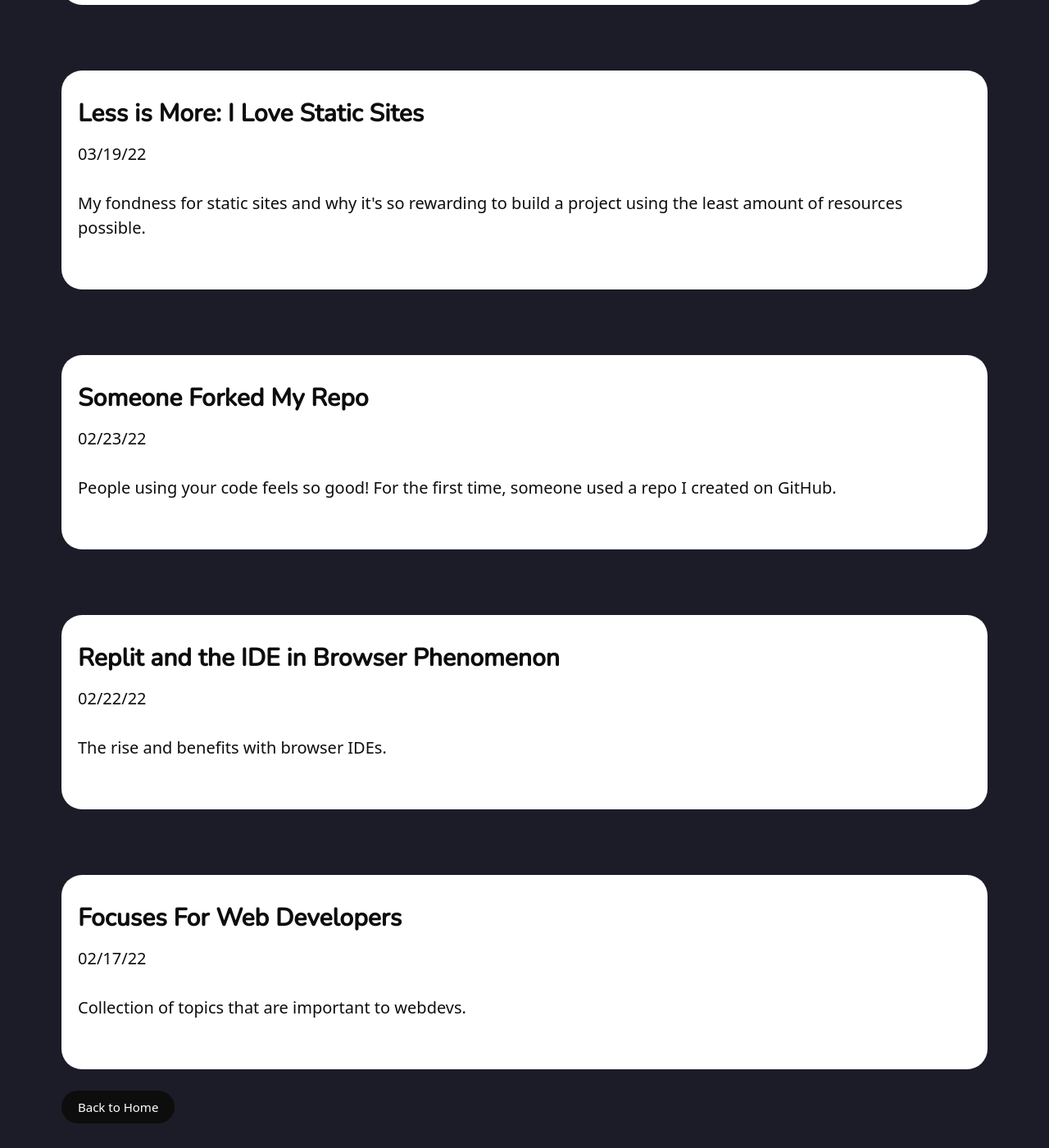
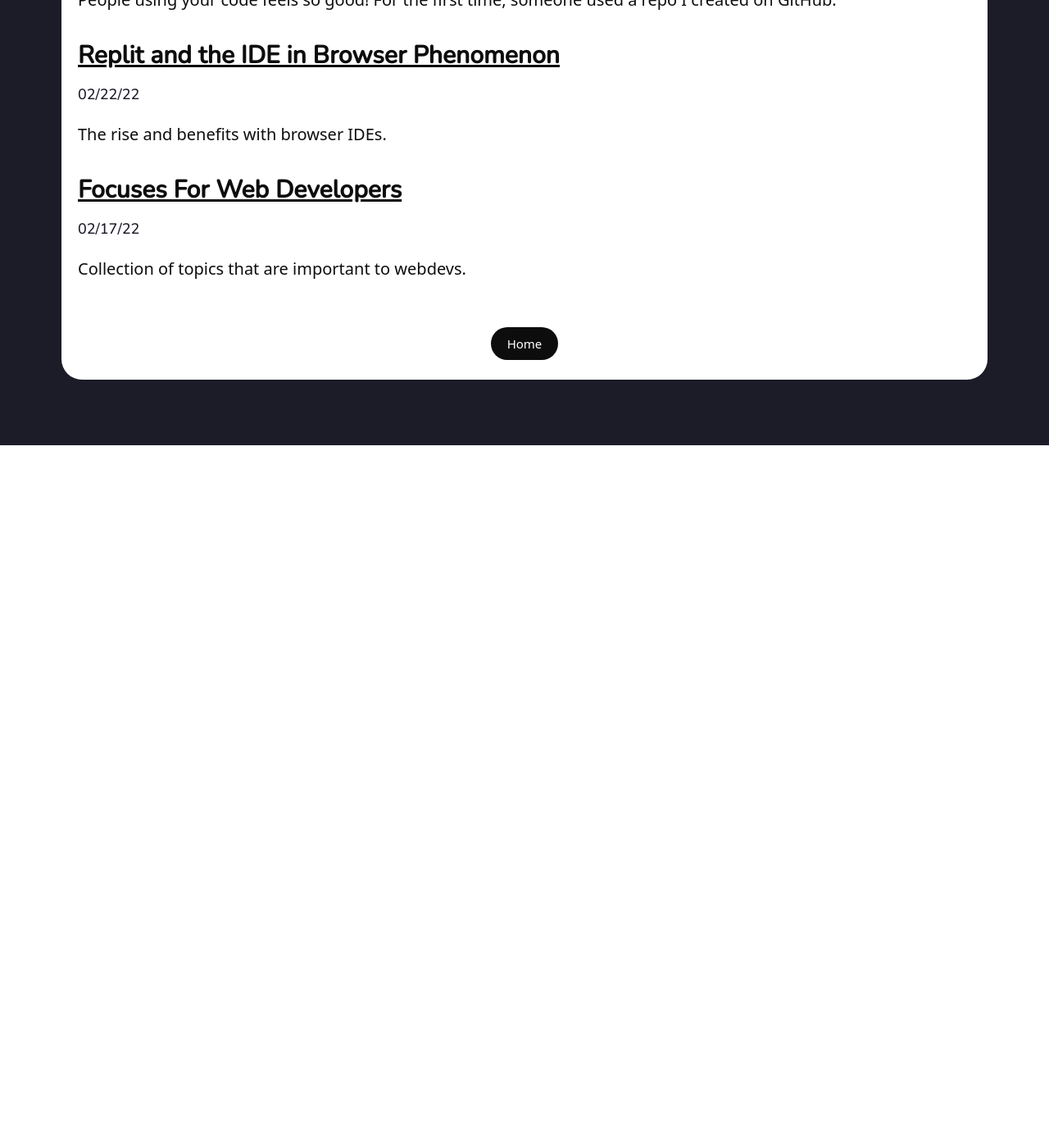
Before and after one commit to leabs/stevenleabo.com, a Jekyll site: the page built from blog.html, in a window 1280 px wide and 1400 px high, scrolled down 1271 px. Shown: the whole window at 82% size. Built offline with Jekyll 4.4.1, drawn with Linux system fonts in a browser that asks for light colours; after the commit the page ends 1814 px from its top, so only the background shows below that.

Commit message:
adjusting layouts

```diff
--- a/blog.html
+++ b/blog.html
@@ -6,17 +6,21 @@
 ---
 
 <div>
-  {% for post in site.posts %}
+  <br />
   <div class="grid">
     <article style="margin-bottom:0; padding:30px 20px;">
+      {% for post in site.posts %}
       <div class="">
-        <h2 style="font-size:1.5rem; margin-bottom:12px;"><a href="{{ post.url | prepend: site.baseurl }}">{{ post.title }}</a></h2>
-        <p>{{post.date | date: "%D" }}</p>
+        <h2 style="font-size:1.5rem; margin-bottom:12px;"><a  class="text-underline" href="{{ post.url | prepend: site.baseurl }}">{{ post.title }}</a></h2>
+        <p class="post-date">{{post.date | date: "%D" }}</p>
         <p>{{post.description | strip_html}}</p>
+      </div>
+      {% endfor %}
+      <br />
+      <div class="button-wrapper text-center">
+        <a href="/" class="button" style="background: var(--black)">Home</a>
       </div>
     </article>
   </div>
-  {% endfor %}
+
 </div>
-<br />
-<a href="/" class="button" style="background:var(--black)">Back to Home</a>
```
Also changed, not shown: _layouts/post.html (+6 -2 lines).
